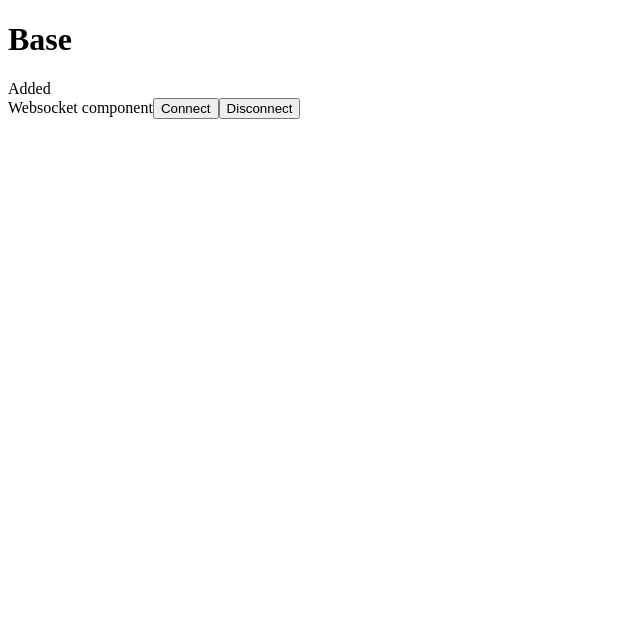
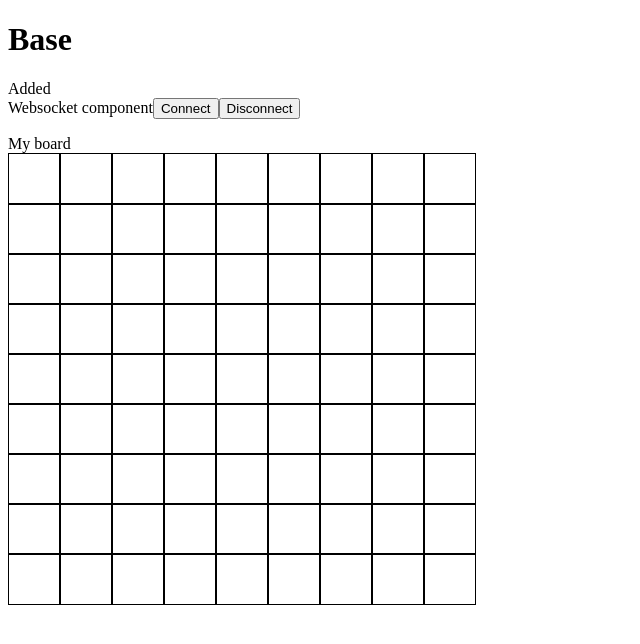
Before and after one commit to bbujdoso94/QuoridorReact, a React (Create React App) app in the folder Quoridor/: page / in a window 1280 px wide. Shown: the top 644 px of the page, without its empty margins (0-640 px from the left). Built offline with nearby package versions, Linux system fonts and the light colour scheme; the HTML template or start-up script is replaced by a standard one.

Commit message:
Empty board created.

```diff
--- a/Quoridor/src/App.css
+++ b/Quoridor/src/App.css
@@ -0,0 +1,14 @@
+div.row {
+  display: block;
+  margin: 0px;
+  padding: 0px;
+  height: 50px;
+}
+
+div.column {
+  display: inline-block;
+  margin: 0px;
+  width: 50px;
+  height: 50px;
+  border: 1px solid black;
+}
--- a/Quoridor/src/App.js
+++ b/Quoridor/src/App.js
@@ -1,5 +1,6 @@
 import "./App.css";
 import MyWebsocket from "./components/MyWebsocket";
+import { Board } from "./components/Board";
 
 function App() {
   return (
@@ -9,6 +10,7 @@ function App() {
         Added
         <MyWebsocket></MyWebsocket>
       </p>
+      <Board></Board>
     </div>
   );
 }
--- /dev/null
+++ b/Quoridor/src/components/Board.jsx
@@ -0,0 +1,29 @@
+import React from 'react'
+
+export const Board = () => {
+
+
+    let myBoard = [];
+
+    for (let index = 0; index < 9; index++){
+        let row = [];
+        for (let col = 0; col < 9; col++){
+            row.push(col+1);
+        }
+        myBoard.push(row);
+    }
+
+
+
+    return (
+        <div>
+            My board
+            {myBoard.map(x=>
+            <div className="row">{x.map(cell =>
+                <div className="column"></div>
+            )}</div>
+            )}
+
+        </div>
+    )
+}
```
